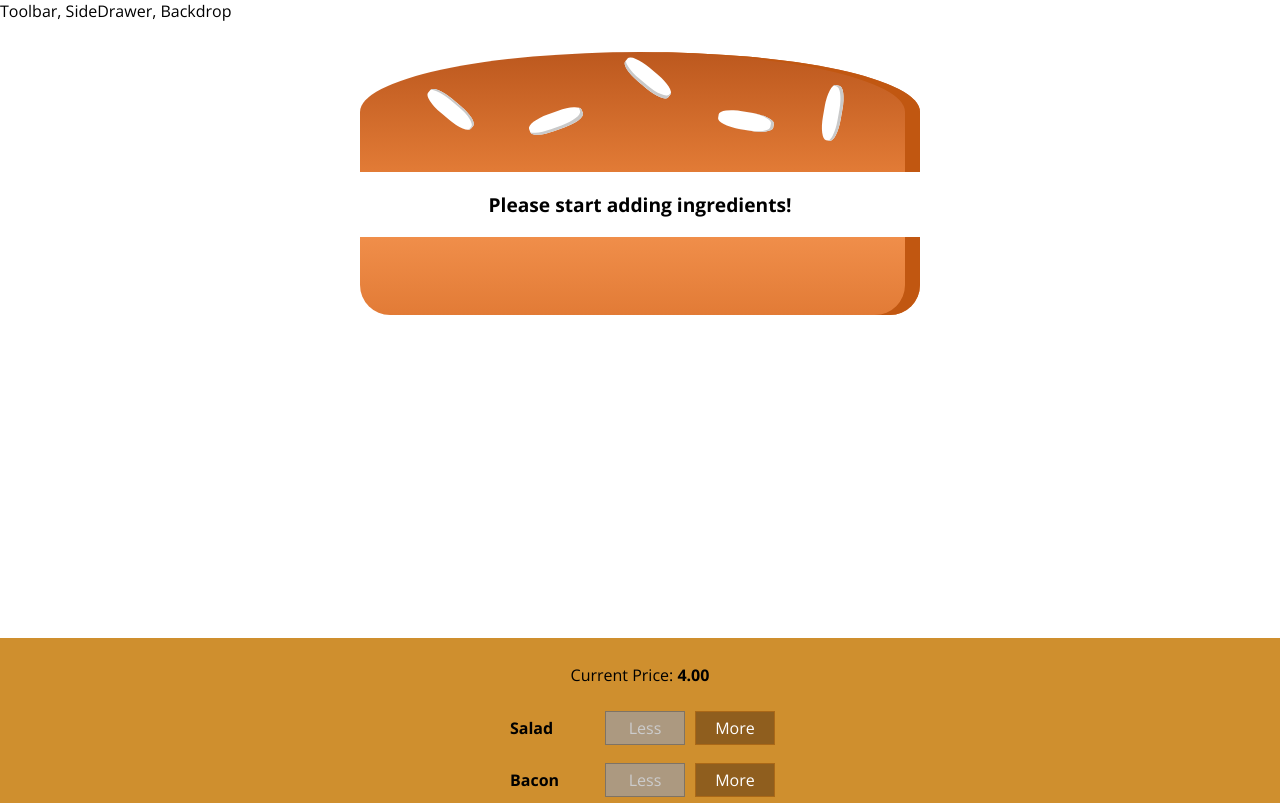
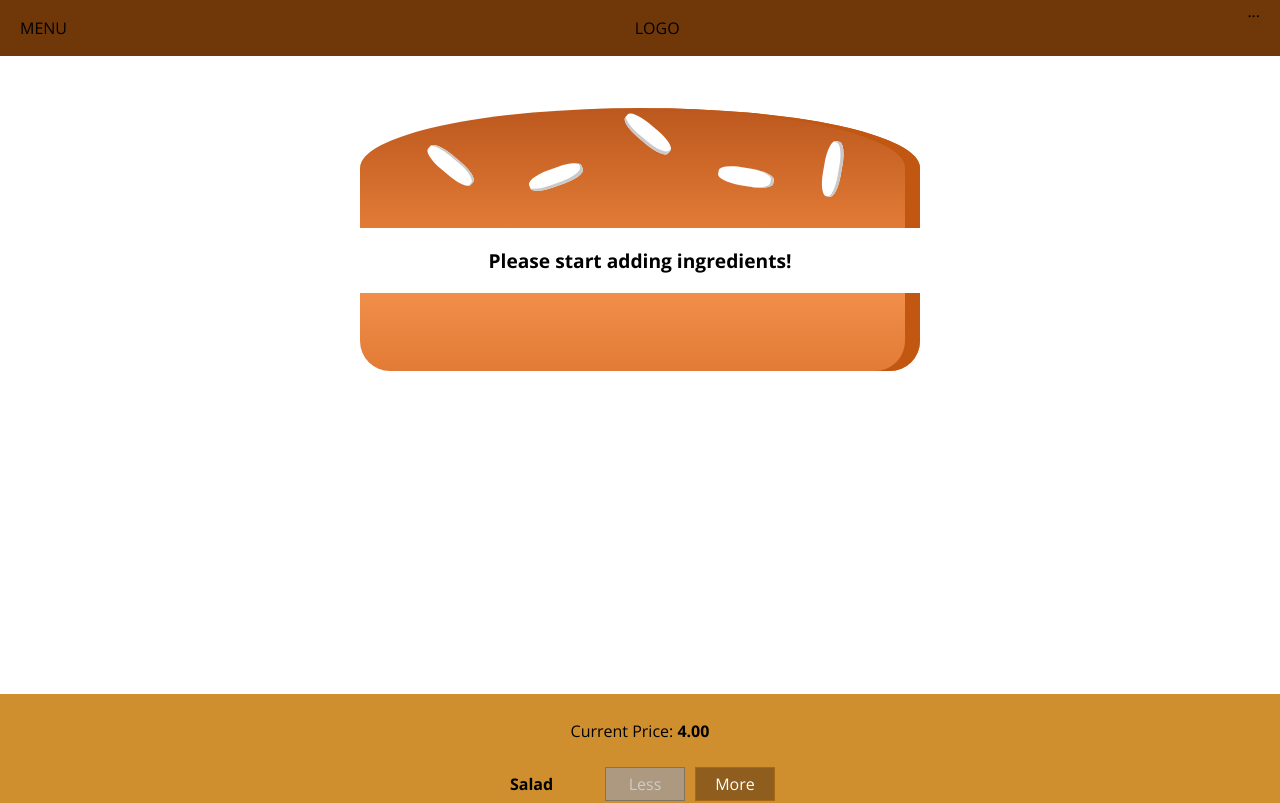
Before and after one commit to asachan2707/burger-builder-react-app, a React app: page / in a window 1280 px wide. Shown: the top 803 px of the page. Built offline with nearby package versions, Linux system fonts and the light colour scheme.

Commit message:
Adding Toolbar component

```diff
--- a/src/components/Burger/OrderSummary/OrderSummary.js
+++ b/src/components/Burger/OrderSummary/OrderSummary.js
@@ -19,6 +19,7 @@
             <ul>
                 {ingredientSummary}
             </ul>
+            <p><strong>Total Prics: {props.price.toFixed(2)}</strong></p>
             <p>Continue to Checkout?</p>
             <Button btnType="Danger" clicked={props.purchaseCancelled}>CANCEL</Button>
             <Button btnType="Success" clicked={props.purchaseContinued}>CONTINUE</Button>
--- a/src/components/Layout/Layout.css
+++ b/src/components/Layout/Layout.css
@@ -1,3 +1,3 @@
 .Content {
-    margin-top: 16px;
+    margin-top: 72px;
 }
--- a/src/components/Layout/Layout.js
+++ b/src/components/Layout/Layout.js
@@ -2,9 +2,11 @@
 
 import Aux from '../../hoc/Auxilliry';
 import classes from './Layout.css';
+import Toolbar from '../Navigation/Toolbar/Toolbar';
 
-const layout = ( props ) => (
+const layout = (props) => (
     <Aux>
+        <Toolbar />
         <div>Toolbar, SideDrawer, Backdrop</div>
         <main className={classes.Content}>
             {props.children}
--- /dev/null
+++ b/src/components/Navigation/Toolbar/Toolbar.css
@@ -0,0 +1,18 @@
+.Toolbar {
+    height: 56px;
+    width: 100%;
+    position: fixed;
+    top: 0;
+    left: 0;
+    background-color: #703809;
+    display: flex;
+    justify-content: space-between;
+    align-items: center;
+    padding: 0 20px;
+    box-sizing: border-box;
+    z-index: 90;
+}
+
+.Toolbar nav {
+    height: 100%;
+}
--- /dev/null
+++ b/src/components/Navigation/Toolbar/Toolbar.js
@@ -0,0 +1,14 @@
+import React from 'react';
+import classes from './Toolbar.css';
+
+const toolbar = props => (
+    <header className={classes.Toolbar}>
+        <div>MENU</div>
+        <div>LOGO</div>
+        <nav>
+            ...
+        </nav>
+    </header>
+);
+
+export default toolbar;
--- a/src/containers/BurgerBuilder/BurgerBuilder.js
+++ b/src/containers/BurgerBuilder/BurgerBuilder.js
@@ -98,7 +98,8 @@
                     <OrderSummary
                         ingredients={this.state.ingredients}
                         purchaseCancelled={this.purchaseCancelHandler}
-                        purchaseContinued={this.purchaseContinueHandler} />
+                        purchaseContinued={this.purchaseContinueHandler}
+                        price={this.state.totalPrice}/>
                 </Modal>
                 <Burger ingredients={this.state.ingredients} />
                 <BuildControls
```
Also changed, not shown: 1 other file (tests, documents, lock files or other folders).
